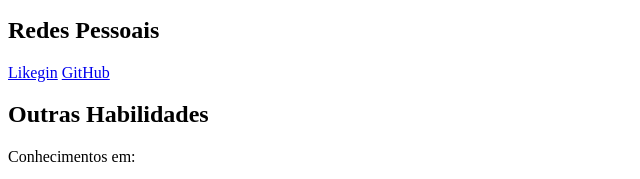
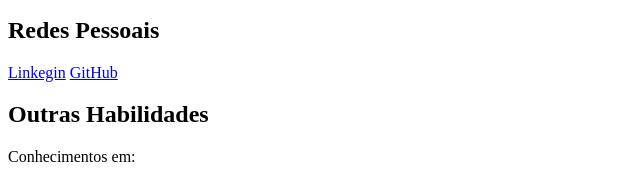
Before and after one commit to robtrybe/robtrybe.github.io, a plain HTML site: page index.html in a window 1280 px wide. Shown: the part 540-719 px from the top of the page, 0-640 px from the left. Drawn offline with Linux system fonts and the light colour scheme.

Commit message:
Correção Ortografica Libkegin

```diff
--- a/index.html
+++ b/index.html
@@ -18,7 +18,7 @@
     </ul>
 
     <h2 id="social-media">Redes Pessoais</h2>
-    <a href="https://www.linkedin.com/in/robson-narcizo-7123a220a/" title="Meu Likegin">Likegin</a>
+    <a href="https://www.linkedin.com/in/robson-narcizo-7123a220a/" title="Meu Likegin">Linkegin</a>
     <a href="https://github.com/Nosbor360" title="Meu GitHub">GitHub</a>
 
     <h2 id="skils-anothers">Outras Habilidades</h2>
```
